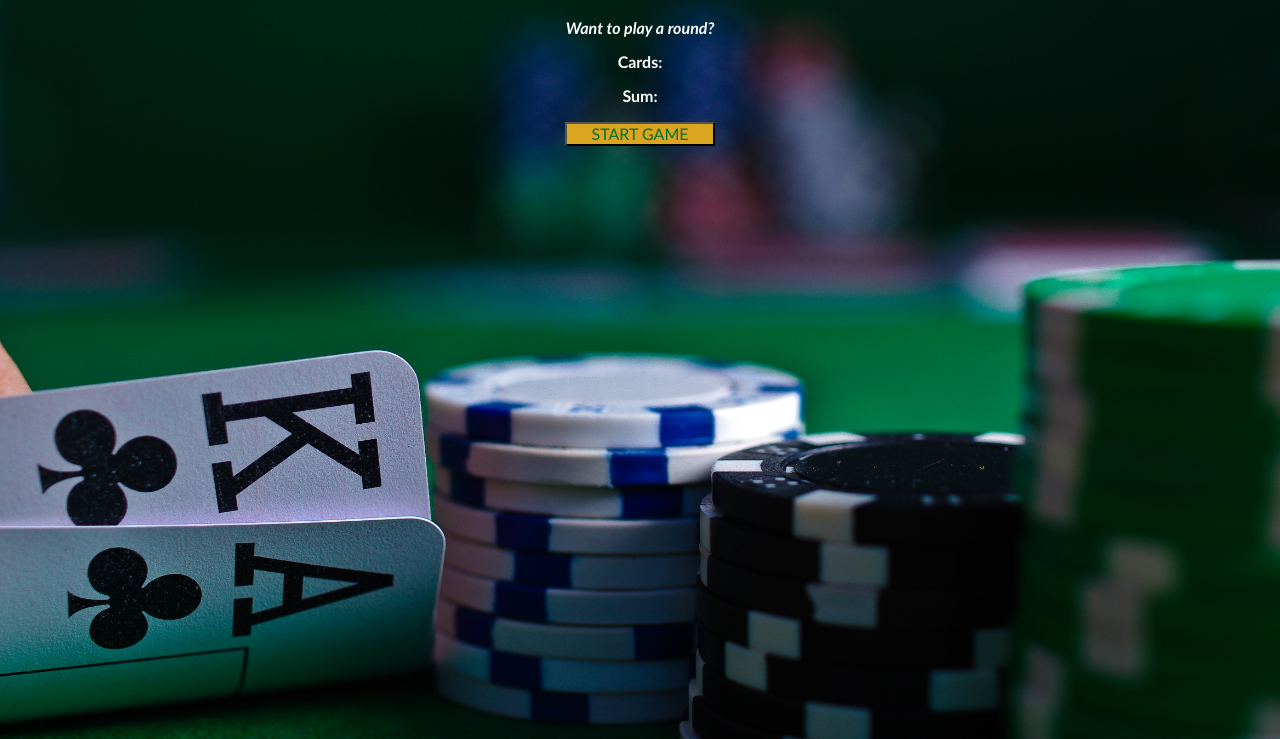
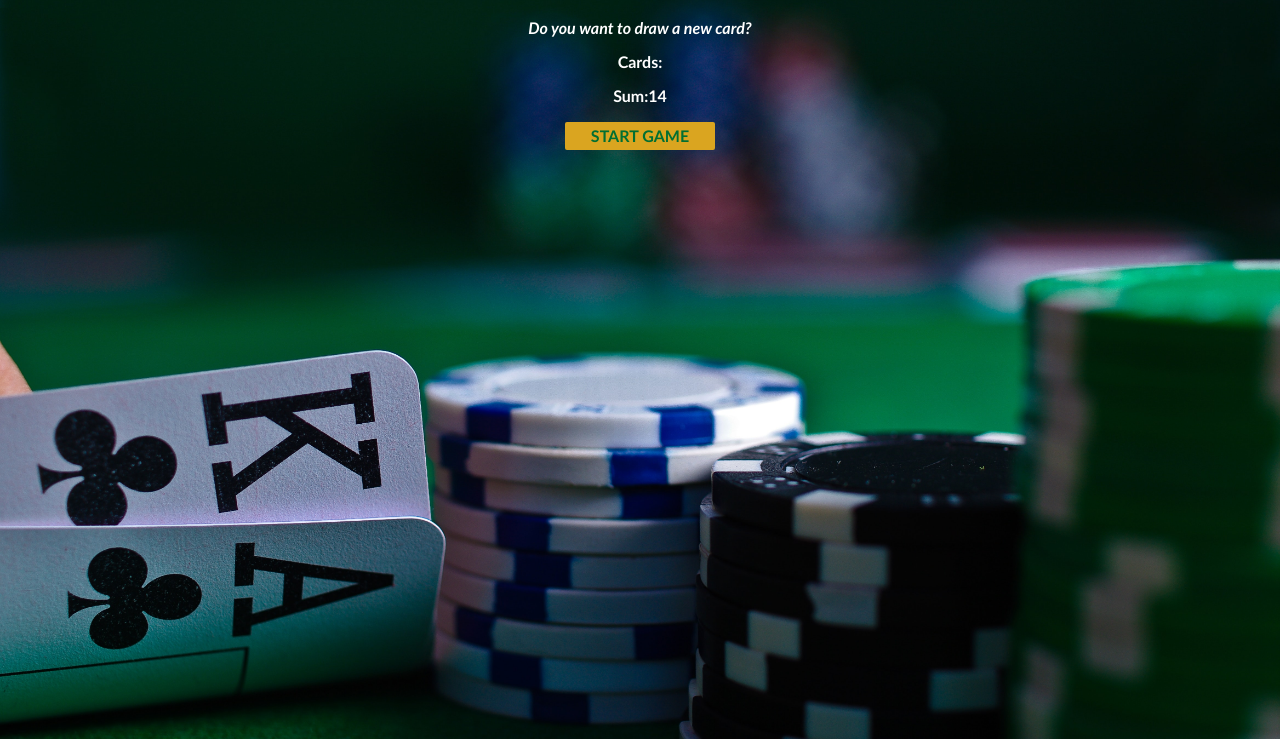
Before and after one commit to faanid/blacjack, a website built with Vite: page src/index.html in a window 1280 px wide. Both pictures are taken after a click on the button "START GAME". Shown: the part 61-800 px from the top of the page. Built offline with nearby package versions, Linux system fonts and the light colour scheme.

Commit message:
"add js code"

```diff
--- a/src/index.css
+++ b/src/index.css
@@ -21,4 +21,9 @@ button {
 color:#016f32;
 width:150px;
 background-color: goldenrod;
+padding-bottom:5px;
+padding-top:5px;
+font-weight:bold;
+border:none;
+border-radius: 2px;
 }
--- a/src/index.html
+++ b/src/index.html
@@ -10,7 +10,7 @@
     <h1>Blackjack</h1>
     <p id="message-el">Want to play a round?</p>
     <p>Cards:</p>
-    <p>Sum:</p>
+    <p id="sum-el">Sum:</p>
     <button onclick="startGame()">START GAME</button>
     <script src="index.js"></script>
   </body>
--- a/src/index.js
+++ b/src/index.js
@@ -1,20 +1,22 @@
-let firstCard = 10
-let secondCard = 4
-let sum = firstCard + secondCard
-let hasBlackJack = false
-let isAlive = true
-let message = ""
+let firstCard = 10;
+let secondCard = 4;
+let sum = firstCard + secondCard;
+let hasBlackJack = false;
+let isAlive = true;
+let message = "";
+let messageEl = document.getElementById("message-el");
+let sumEl = document.getElementById("sum-el");
 
-// 2. Create a startGame() function. Move the conditional
-// below (line 11-20) inside the body of the function.
-
-if (sum <= 20) {
-    message = "Do you want to draw a new card? 🙂"
-} else if (sum === 21) {
-    message = "Wohoo! You've got Blackjack! 🥳"
-    hasBlackJack = true
-} else {
-    message = "You're out of the game! 😭"
-    isAlive = false
+function startGame() {
+  sumEl.textContent = "Sum:" + sum;
+  if (sum <= 20) {
+    message = "Do you want to draw a new card?";
+  } else if (sum === 21) {
+    message = "You've got Blackjack!";
+    hasBlackJack = true;
+  } else {
+    message = "You're out of the game!";
+    isAlive = false;
+  }
+  messageEl.textContent = message;
 }
-console.log(message)
```
